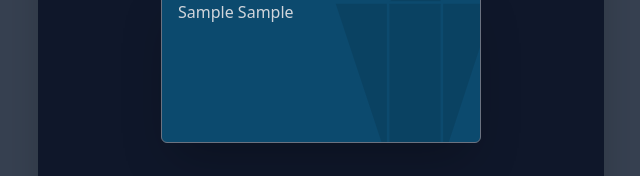
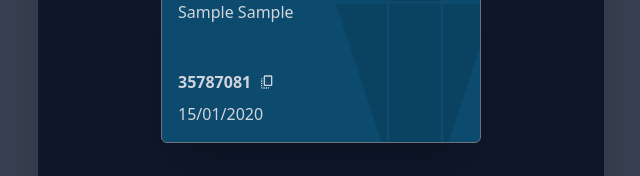
Before and after one commit to samluiz/CPF-Generator, a React (Vite) app: page / in a window 1280 px wide. Both pictures are taken after typing "Sample", "Sample", "2020-01-15", "Sample" into the empty fields and a click on the button "Gerar CPF". Shown: the part 175-351 px from the top of the page, without its empty margins (319-959 px from the left). Built offline with nearby package versions, Linux system fonts and the light colour scheme; no server answers.

Commit message:
feat: card real time input value change

```diff
--- a/package.json
+++ b/package.json
@@ -12,8 +12,10 @@
     "@material-tailwind/react": "^1.2.4",
     "autoprefixer": "^10.4.13",
     "axios": "^1.2.1",
+    "moment": "^2.29.4",
     "postcss": "^8.4.20",
     "react": "^18.2.0",
+    "react-copy-to-clipboard": "^5.1.0",
     "react-datalist-input": "^3.2.1",
     "react-dom": "^18.2.0",
     "react-hook-form": "^7.41.0",
--- a/src/components/Card/Index.tsx
+++ b/src/components/Card/Index.tsx
@@ -3,6 +3,7 @@ import Logo from '../Logo/Input'
 import CopyToClipboard from '../CopyToClipboard/Index'
 import { useFormContext } from 'react-hook-form'
 import { UserContext } from '../../contexts/UserContext'
+import { formatDate } from '../../utils/dateFormatter'
 
 const Card = () => {
   const { getValues } = useFormContext()
@@ -13,7 +14,7 @@ const Card = () => {
 
   const firstName = getValues('firstName')
   const surname = getValues('surname')
-  const birthDate = getValues('birthDate')
+  const birthDate = formatDate(getValues('birthDate'))
 
   return (
     <div className=' bg-gray-400 dark:bg-sky-900 rounded-md w-[20rem] h-[10rem] grid place-items-start overflow-hidden shadow-2xl border-[1px] border-gray-500 relative'>
@@ -27,11 +28,15 @@ const Card = () => {
         <span>{firstName && firstName.concat(' ', surname)}</span>
       </div>
       <div className=' grid grid-flow-row text-gray-800 dark:text-gray-300 self-end mb-4 ml-4 gap-2'>
-        <div className='grid place-items-center grid-flow-col gap-2 cursor-pointer'>
-          <span className=' font-semibold text-[100rem]'>{cpf && cpf}</span>
-          <CopyToClipboard />
-        </div>
-        <span>{birthDate}</span>
+        {cpf && (
+          <div className='grid place-items-center grid-flow-col gap-2'>
+            <span className=' font-semibold grid grid-flow-col place-items-center gap-2'>
+              {cpf}
+              <CopyToClipboard />
+            </span>
+          </div>
+        )}
+        <span>{birthDate && birthDate}</span>
       </div>
     </div>
   )
--- a/src/components/CopyToClipboard/Index.tsx
+++ b/src/components/CopyToClipboard/Index.tsx
@@ -14,9 +14,14 @@ const CopyToClipboard = () => {
   }
 
   const handleClick = (e: any) => {
-    copyText(e.target.text.replace(' ', ''))
+    const eventTarget = e.target as HTMLElement
+    const parentElement = eventTarget.parentElement as HTMLSpanElement
+
+    copyText(parentElement.innerText)
       .then(() => {
-        setIsCopied(true)
+        if (parentElement.innerText) {
+          setIsCopied(true)
+        }
         setTimeout(() => {
           setIsCopied(false)
         }, 3000)
@@ -28,9 +33,11 @@ const CopyToClipboard = () => {
 
   return (
     <>
-      <button className='cursor-pointer' onClick={handleClick}>
-        {isCopied ? <AiOutlineCheck /> : <MdOutlineCopyAll />}
-      </button>
+      {isCopied ? (
+        <AiOutlineCheck />
+      ) : (
+        <MdOutlineCopyAll className='cursor-pointer' onClick={handleClick} />
+      )}
     </>
   )
 }
--- /dev/null
+++ b/src/utils/dateFormatter.ts
@@ -0,0 +1,9 @@
+import moment from 'moment'
+
+export function formatDate(date: string) {
+  if (date) {
+    return moment(date).format('DD-MM-YYYY').replaceAll('-', '/')
+  }
+
+  return ''
+}
```
Also changed, not shown: 1 other file (tests, documents, lock files or other folders).
